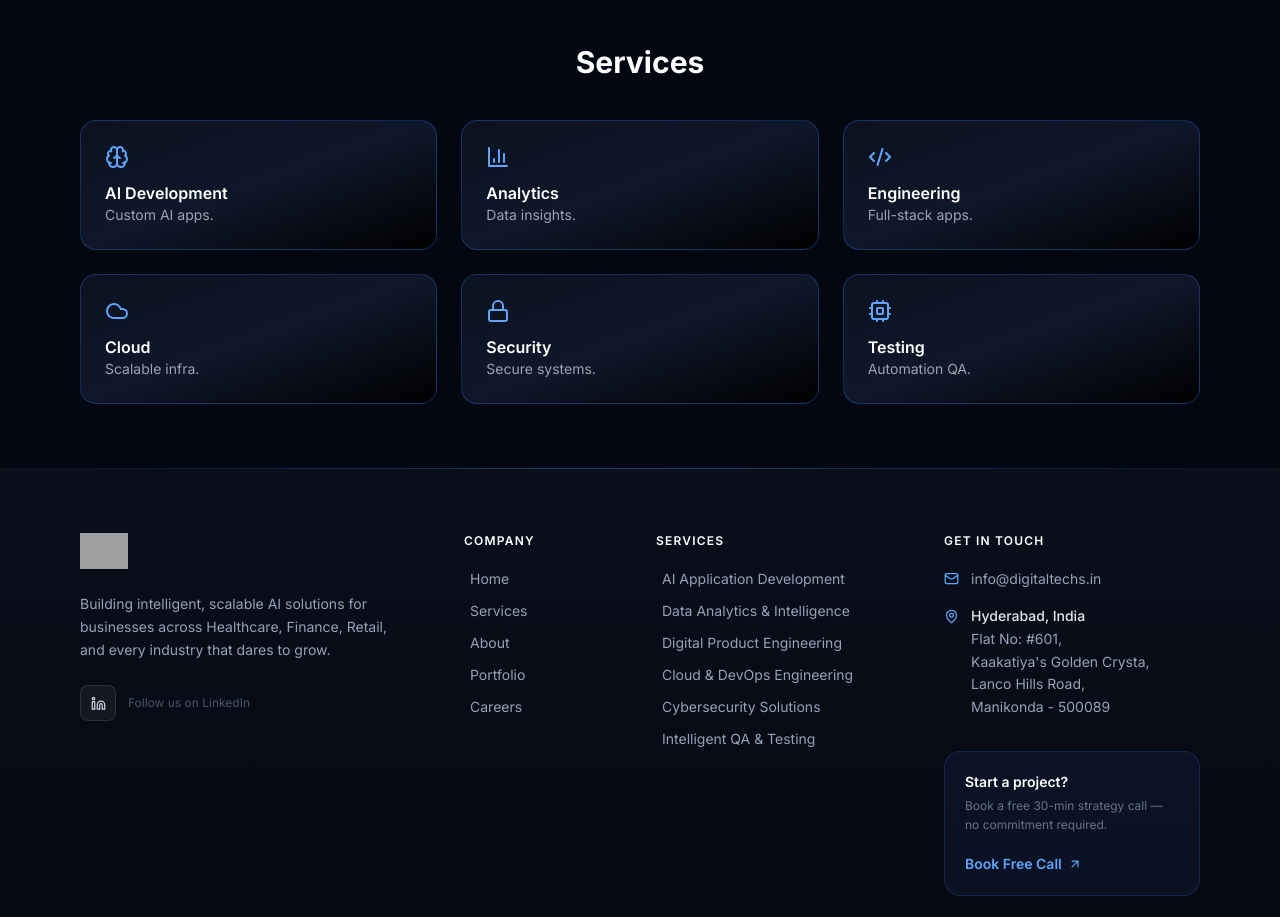
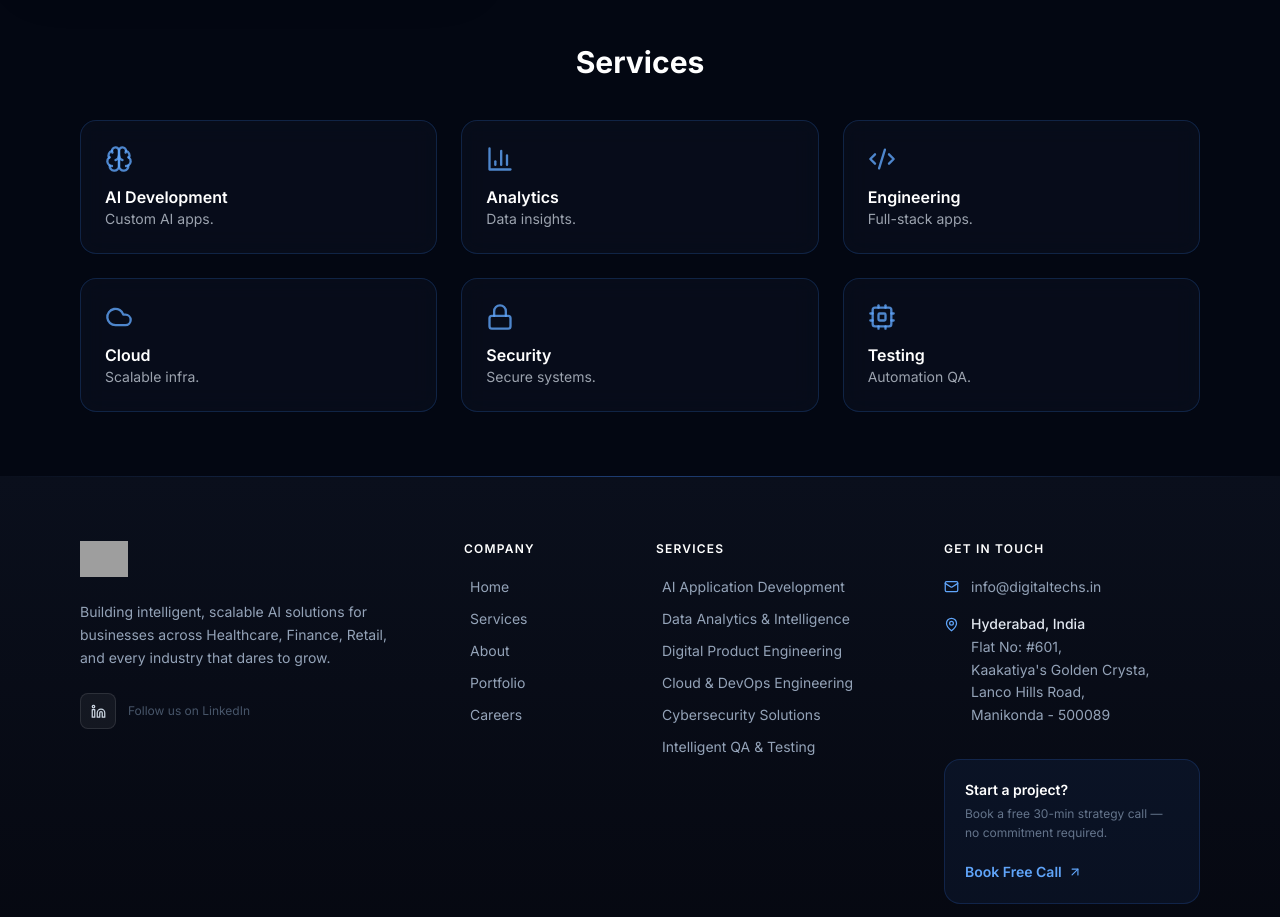
Before and after one commit to raghutammina-ai/digitaltechs, a Next.js app: page / in a window 1280 px wide. Shown: the part 820-1737 px from the top of the page. Built offline with nearby package versions, Linux system fonts and the light colour scheme; no server answers; grey boxes are pictures that could not be loaded.

Commit message:
refactor: clean blue UI services section

```diff
--- a/src/app/page.tsx
+++ b/src/app/page.tsx
@@ -1,7 +1,6 @@
 'use client'
 
 import Link from 'next/link'
-import { motion } from 'framer-motion'
 import {
   Brain, BarChart3, Code2, Cloud, Lock, Cpu,
 } from 'lucide-react'
@@ -41,16 +40,22 @@ export default function HomePage() {
           </p>
 
           <div className="flex gap-4 justify-center">
-            <Link href="/contact" className="bg-blue-600 px-6 py-3 rounded-lg hover:bg-blue-500 transition">
+            <Link
+              href="/contact"
+              className="bg-blue-600 px-6 py-3 rounded-lg hover:bg-blue-500 transition"
+            >
               Get Started
             </Link>
-            <Link href="/services" className="border border-blue-500/30 px-6 py-3 rounded-lg hover:border-blue-400 transition">
+
+            <Link
+              href="/services"
+              className="border border-blue-500/30 px-6 py-3 rounded-lg hover:border-blue-400 transition"
+            >
               Services
             </Link>
           </div>
         </div>
       </section>
-
 
       {/* SERVICES */}
       <section className="py-16 relative">
@@ -61,16 +66,19 @@ export default function HomePage() {
         <div className="grid md:grid-cols-3 gap-6 max-w-6xl mx-auto px-4">
           {services.map((s, i) => (
             <AnimatedSection key={i}>
-              <div className="group bg-gradient-to-br from-[#0B1220] via-[#0F172A] to-black border border-blue-500/30 rounded-2xl p-6 transition-all duration-300 hover:border-blue-400 hover:shadow-[0_0_30px_rgba(59,130,246,0.5)] hover:-translate-y-1">
+              <div className="group bg-[#0B1220]/60 backdrop-blur-md border border-blue-500/20 rounded-2xl p-6 transition-all duration-300 hover:border-blue-400/40 hover:-translate-y-1">
 
-                <div className="text-blue-400 group-hover:text-blue-300 transition mb-3">
-                  <s.icon />
+                {/* ICON */}
+                <div className="text-blue-400/80 group-hover:text-blue-400 transition mb-3">
+                  <s.icon size={28} />
                 </div>
 
+                {/* TITLE */}
                 <h3 className="mt-2 font-semibold text-white group-hover:text-blue-400 transition">
                   {s.title}
                 </h3>
 
+                {/* DESC */}
                 <p className="text-sm text-gray-400 group-hover:text-gray-300">
                   {s.desc}
                 </p>
```
